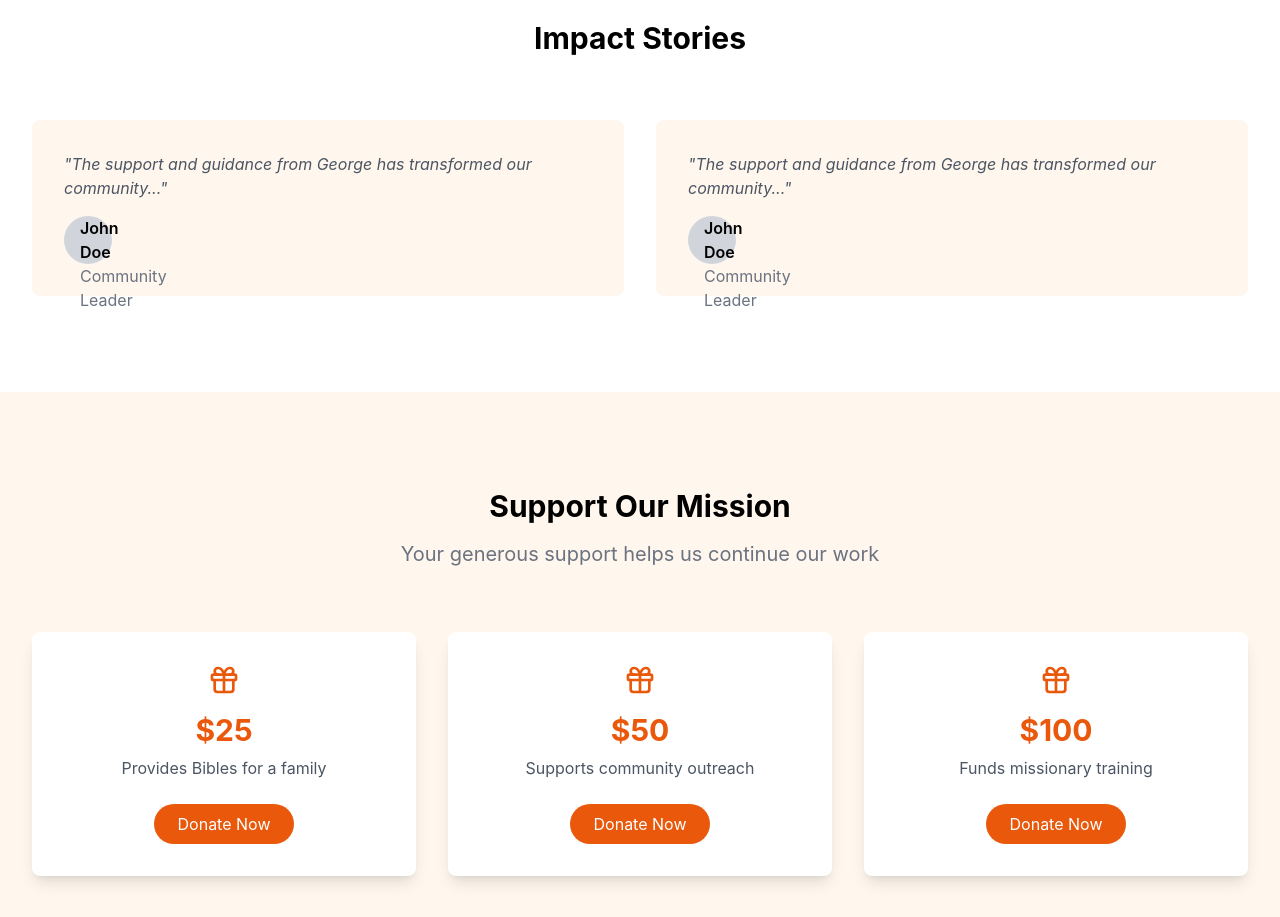
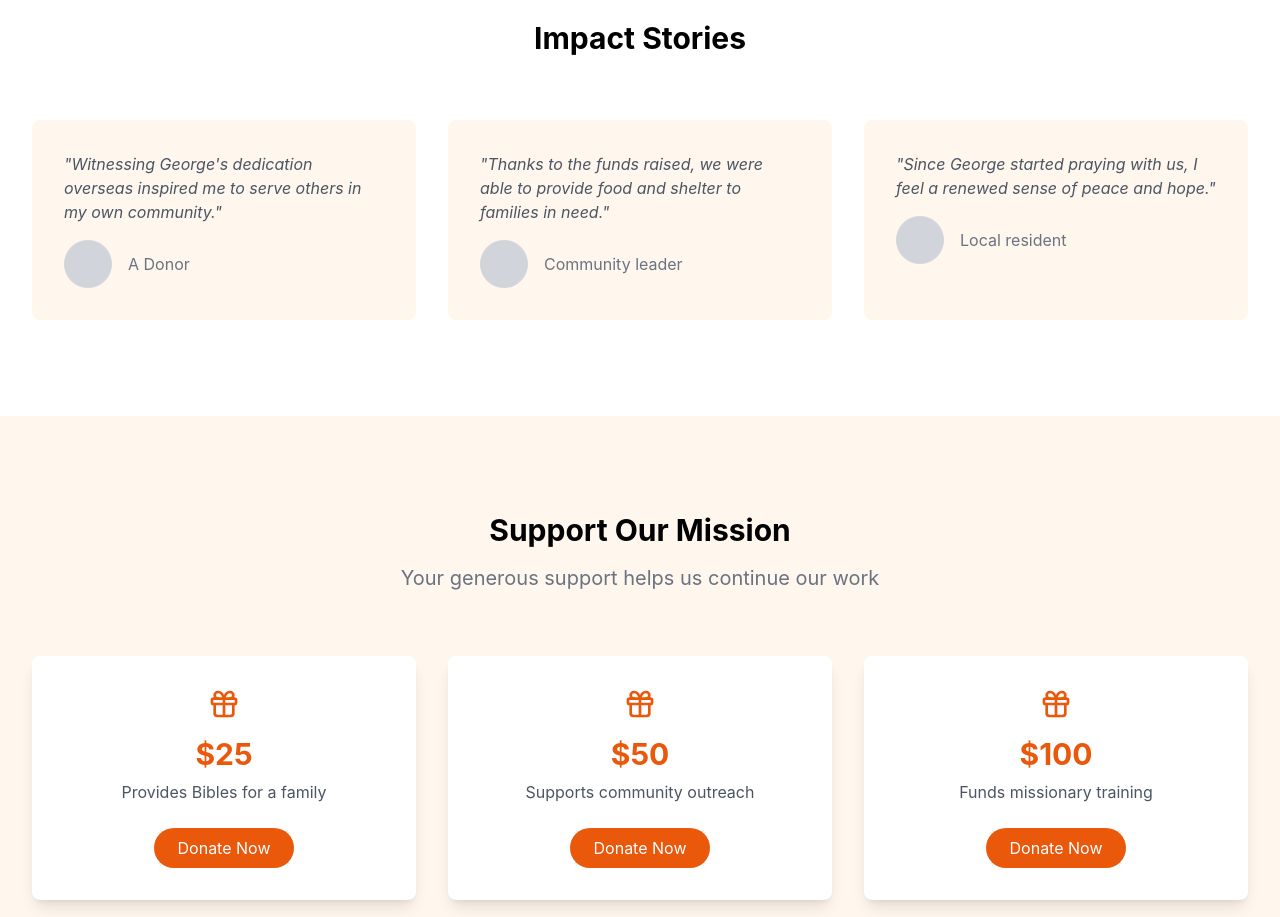
Before and after one commit to mwasobaddy/george-missions, a React (Create React App) app: page / in a window 1280 px wide. Shown: the part 2480-3397 px from the top of the page. Built offline with nearby package versions, Linux system fonts and the light colour scheme.

Commit message:
Edited the testimonial part in the homesection

```diff
--- a/src/component/Testimonials.jsx
+++ b/src/component/Testimonials.jsx
@@ -2,9 +2,22 @@ import React, { useEffect, useRef } from 'react';
 import gsap from 'gsap';
 
 // Testimonials Section
+const updates = [
+    {
+        content: "Witnessing George's dedication overseas inspired me to serve others in my own community.",
+        position: "A Donor",
+    },
+    {
+        content: "Thanks to the funds raised, we were able to provide food and shelter to families in need.",
+        position: "Community leader",
+    },
+    {
+        content: "Since George started praying with us, I feel a renewed sense of peace and hope.",
+        position: "Local resident",
+    }
+];
 
 const Testimonials = () => {
-
     const testimonialsRef = useRef(null);
 
     useEffect(() => {
@@ -14,7 +27,7 @@ const Testimonials = () => {
                 { opacity: 1, y: 0, duration: 1, delay: 2 }
             );
         } else {
-            console.error('Scripture element not found');
+            console.error('Testimonials element not found');
         }
     }, []);
 
@@ -22,18 +35,16 @@ const Testimonials = () => {
         <div ref={testimonialsRef} id="testimonials" className="py-24 bg-white">
             <div className="max-w-7xl mx-auto px-4 sm:px-6 lg:px-8">
                 <h2 className="text-3xl font-bold text-center mb-16">Impact Stories</h2>
-                <div className="grid grid-cols-1 md:grid-cols-2 gap-8">
-                    {[1, 2].map((item) => (
-                        <div key={item} className="bg-orange-50 p-8 rounded-lg">
+                <div className="grid grid-cols-1 lg:grid-cols-3 gap-8">
+                    {updates.map((update, index) => (
+                        <div key={index} className="bg-orange-50 p-8 rounded-lg">
                             <p className="text-gray-600 italic mb-4">
-                                "The support and guidance from George has transformed our community..."
+                                "{update.content}"
                             </p>
                             <div className="flex items-center">
-                                <div className="w-12 h-12 rounded-full bg-gray-300">
-                                    <div className="ml-4">
-                                        <p className="font-semibold">John Doe</p>
-                                        <p className="text-gray-500">Community Leader</p>
-                                    </div>
+                                <div className="w-12 h-12 rounded-full bg-gray-300"></div>
+                                <div className="ml-4">
+                                    <p className="text-gray-500">{update.position}</p>
                                 </div>
                             </div>
                         </div>
```
